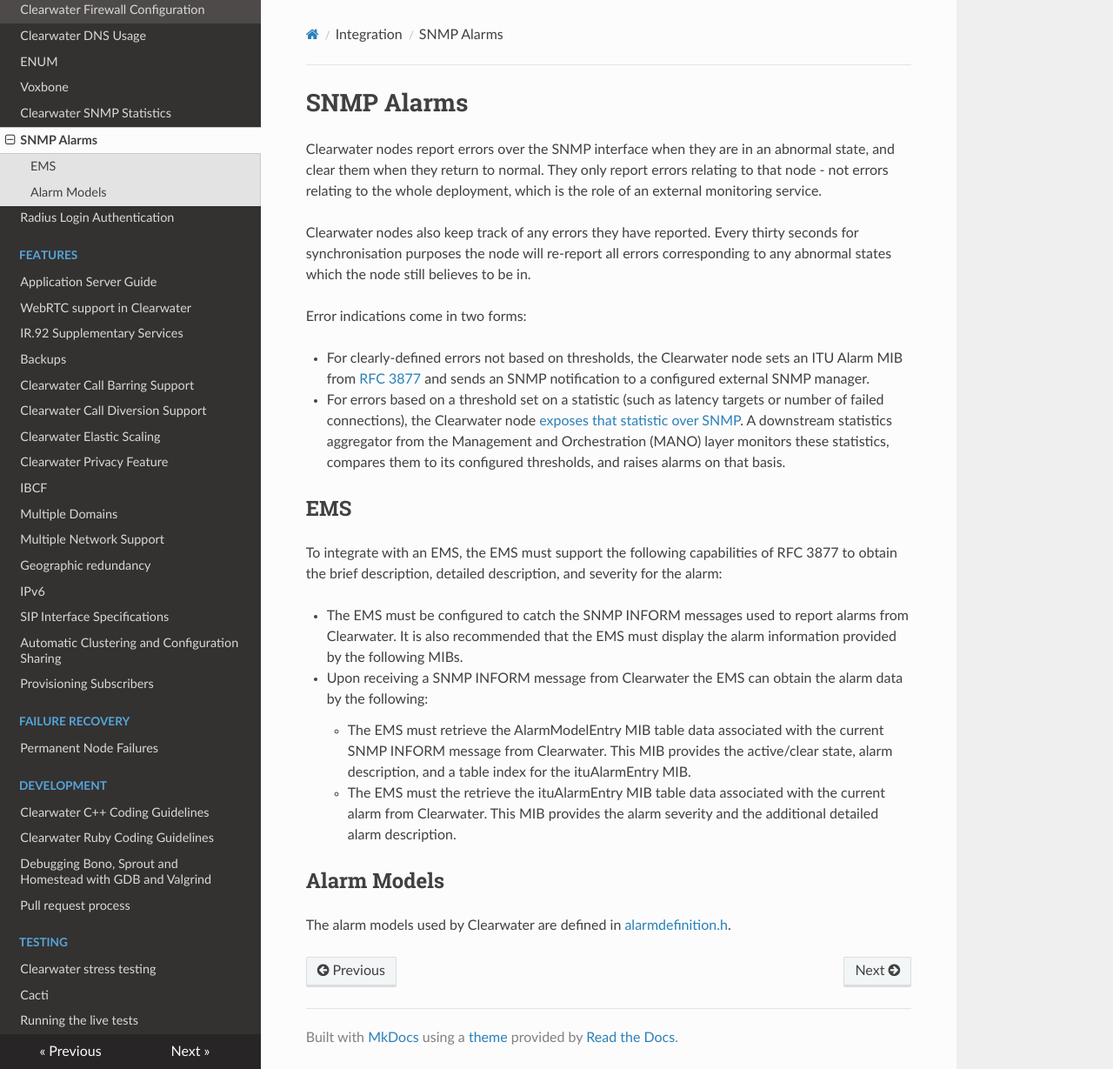
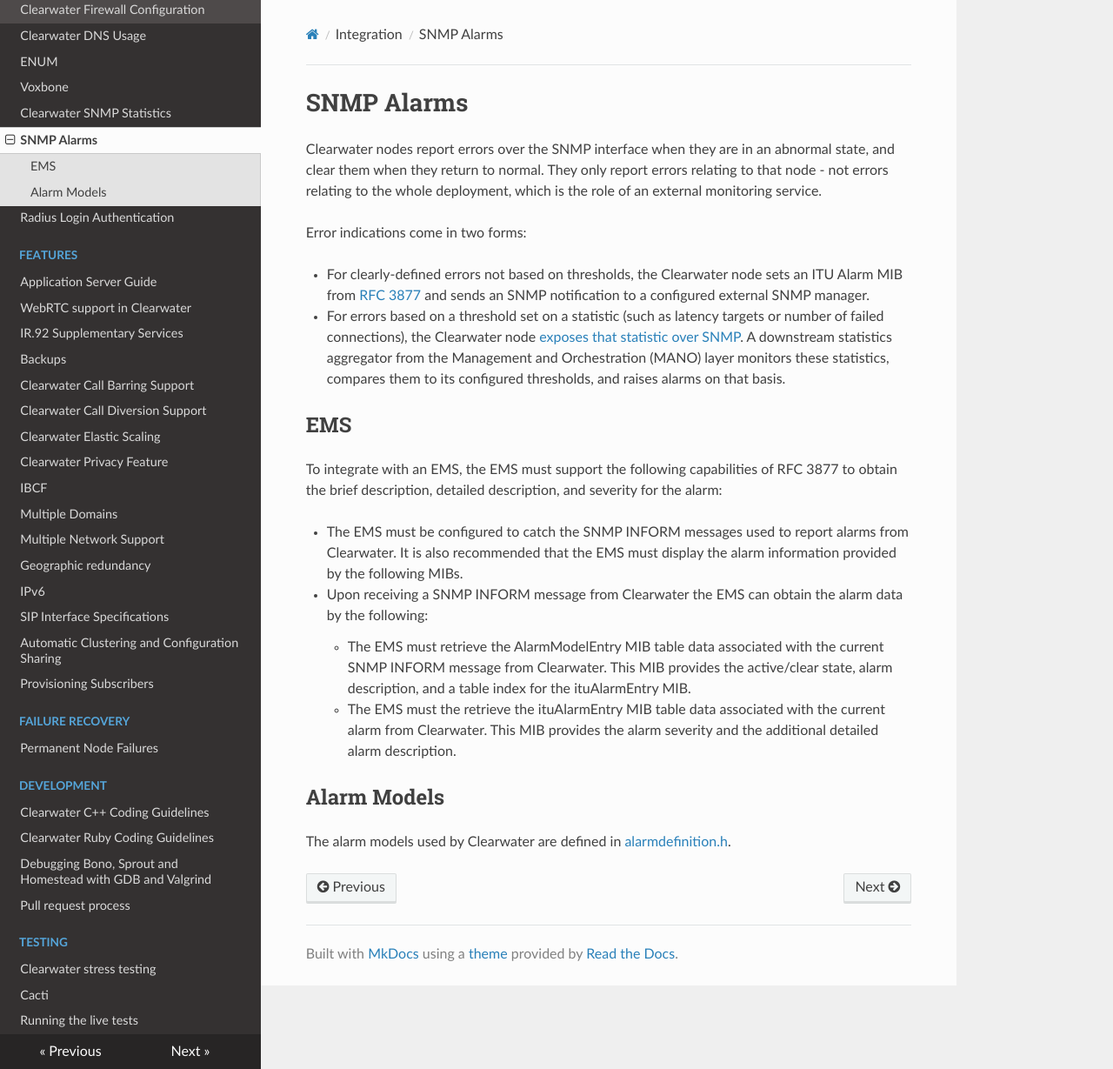
Before and after one commit to Metaswitch/clearwater-readthedocs, an MkDocs documentation site: the page built from docs/SNMP_Alarms.md, in a window 1280 px wide and 1229 px high. Shown: the whole window at 87% size. Built offline with MkDocs 1.6.1, drawn with Linux system fonts in a browser that asks for light colours; nearby versions of some CDN libraries; old or Windows-style settings are respelled for this version of MkDocs.

Commit message:
Reverted doc change

```diff
--- a/docs/SNMP_Alarms.md
+++ b/docs/SNMP_Alarms.md
@@ -4,10 +4,6 @@ Clearwater nodes report errors over the SNMP interface when they are in an abnor
 state, and clear them when they return to normal. They only report errors relating to
 that node - not errors relating to the whole deployment, which is the role of an external
 monitoring service.
-
-Clearwater nodes also keep track of any errors they have reported. Every thirty
-seconds for synchronisation purposes the node will re-report all errors
-corresponding to any abnormal states which the node still believes to be in.
 
 Error indications come in two forms:
 
```
